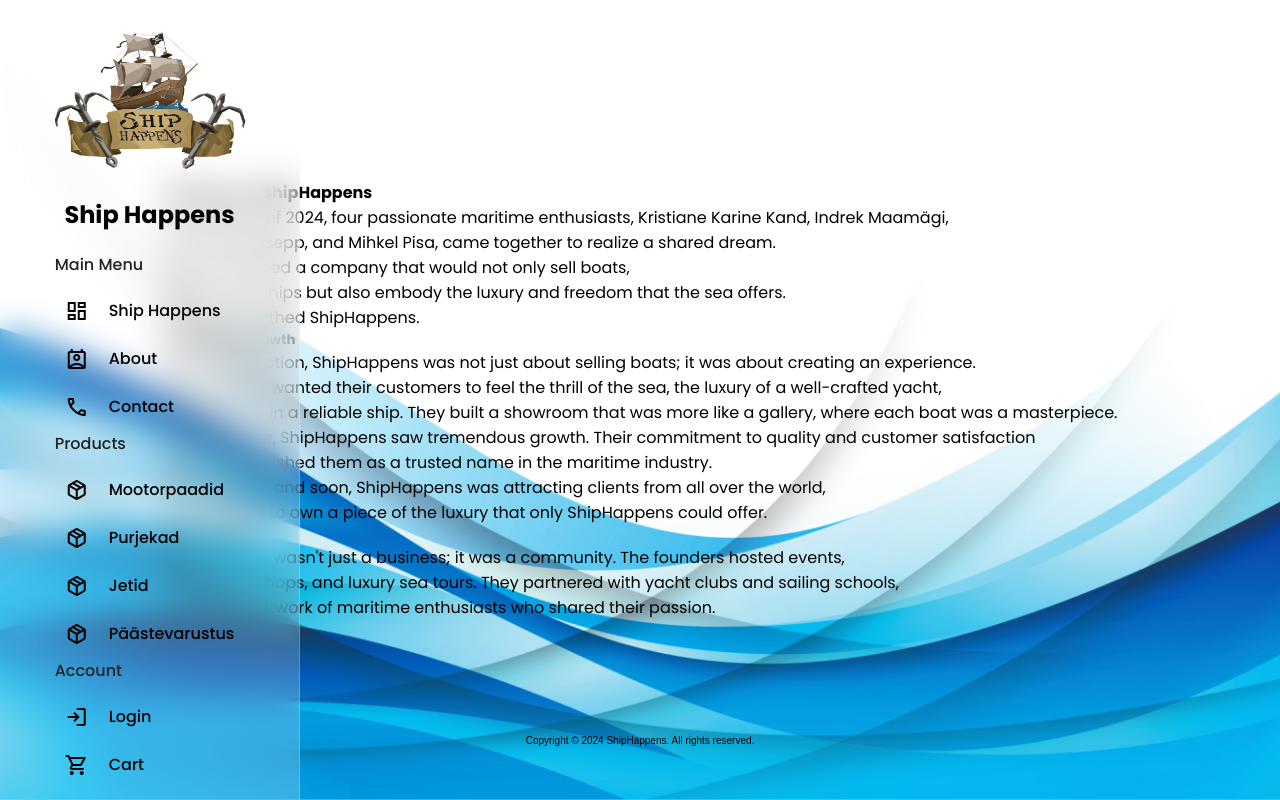
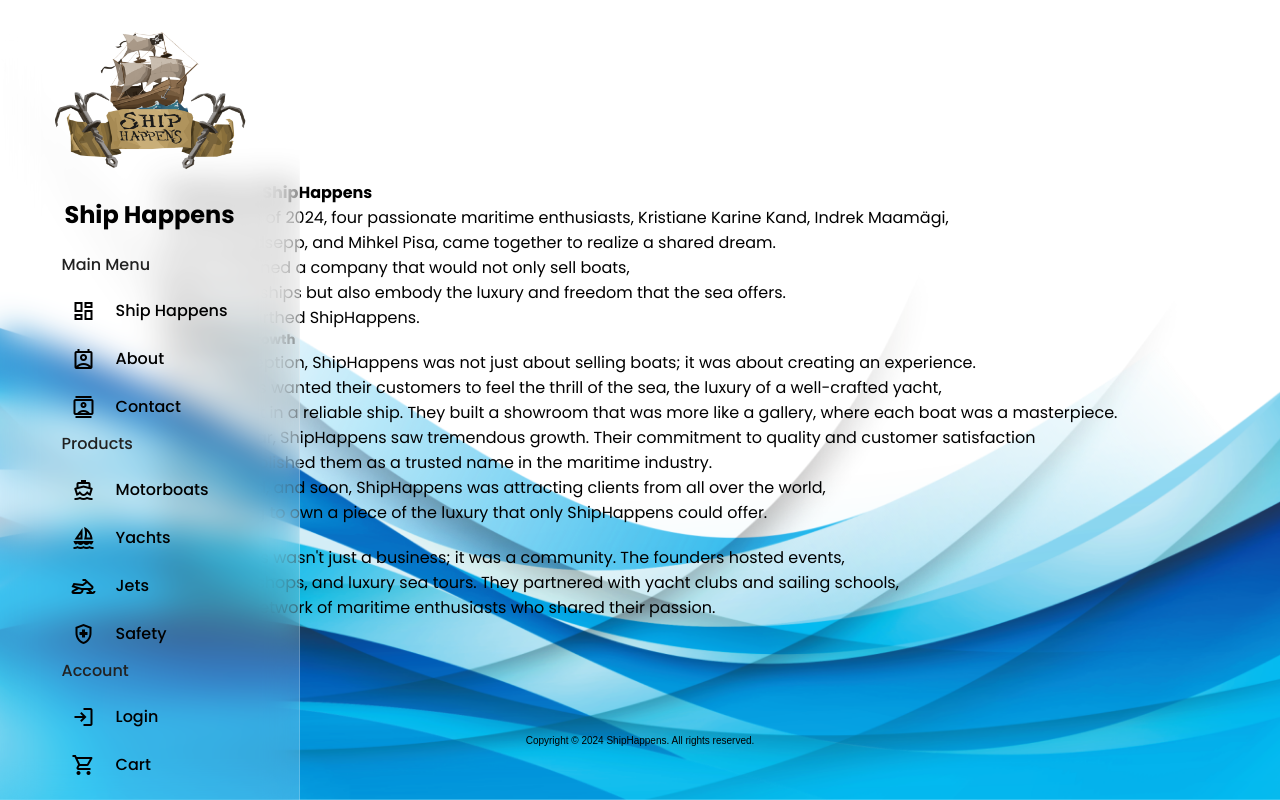
Before and after one commit to AndrusR/final_project_eshop, a Django app: page /about/ in a window 1280 px wide. Run offline with Django 5.2, Linux system fonts and the light colour scheme.

Commit message:
login and logout

```diff
--- a/templates/sidebar.html
+++ b/templates/sidebar.html
@@ -4,6 +4,8 @@
             <img class="logo" src="{% static "images/logo.png" %}" alt="logo">
             <h2 style="color:black">Ship Happens</h2>
                 <ul class="links" style="color:black">
+{#                    https://fonts.google.com/icons?selected=Material+Symbols+Outlined:helicopter:#}
+{#                    FILL@0;wght@400;GRAD@0;opsz@24&icon.size=24&icon.color=%23e8eaed#}
 
                     <li><h4>Main Menu</h4></li>
 
@@ -16,7 +18,7 @@
                         <a href="{% url 'about' %}">About</a>
                     </li>
                     <li>
-                        <span class="material-symbols-outlined">call</span>
+                        <span class="material-symbols-outlined">contacts</span>
                         <a href="{% url 'contact' %}">Contact</a>
                     </li>
 
@@ -25,30 +27,38 @@
                     </li>
 
                     <li>
-                        <span class="material-symbols-outlined">package_2</span>
-                        <a href="{% url 'mootor' %}">Mootorpaadid</a>
+                        <span class="material-symbols-outlined">directions_boat</span>
+                        <a href="{% url 'mootor' %}">Motorboats</a>
                     </li>
                     <li>
-                        <span class="material-symbols-outlined">package_2</span>
-                        <a href="{% url 'purjekad' %}">Purjekad</a>
+                        <span class="material-symbols-outlined">sailing</span>
+                        <a href="{% url 'purjekad' %}">Yachts</a>
                     </li>
                     <li>
-                        <span class="material-symbols-outlined">package_2</span>
-                        <a href="{% url 'jetid' %}">Jetid</a>
+                        <span class="material-symbols-outlined">snowmobile</span>
+                        <a href="{% url 'jetid' %}">Jets</a>
                     </li>
                     <li>
-                        <span class="material-symbols-outlined">package_2</span>
-                        <a href="{% url 'paaste' %}">Päästevarustus</a>
+                        <span class="material-symbols-outlined">health_and_safety</span>
+                        <a href="{% url 'paaste' %}">Safety</a>
                     </li>
 
                     <li>
                         <h4>Account</h4>
                     </li>
 
-                    <li>
-                        <span class="material-symbols-outlined">login</span>
-                        <a href="{% url 'login' %}">Login</a>
-                    </li>
+                    {% if user.is_authenticated %}
+                        <li>
+                            <span class="material-symbols-outlined">logout</span>
+                            <a href="{% url 'logout' %}">Logout</a>
+                        </li>
+                    {% else %}
+                        <li>
+                            <span class="material-symbols-outlined">login</span>
+                            <a href="{% url 'login' %}">Login</a>
+                        </li>
+                    {% endif %}
+
                     <li>
                         <span class="material-symbols-outlined">shopping_cart</span>
                         <a href="#">Cart</a>
```
